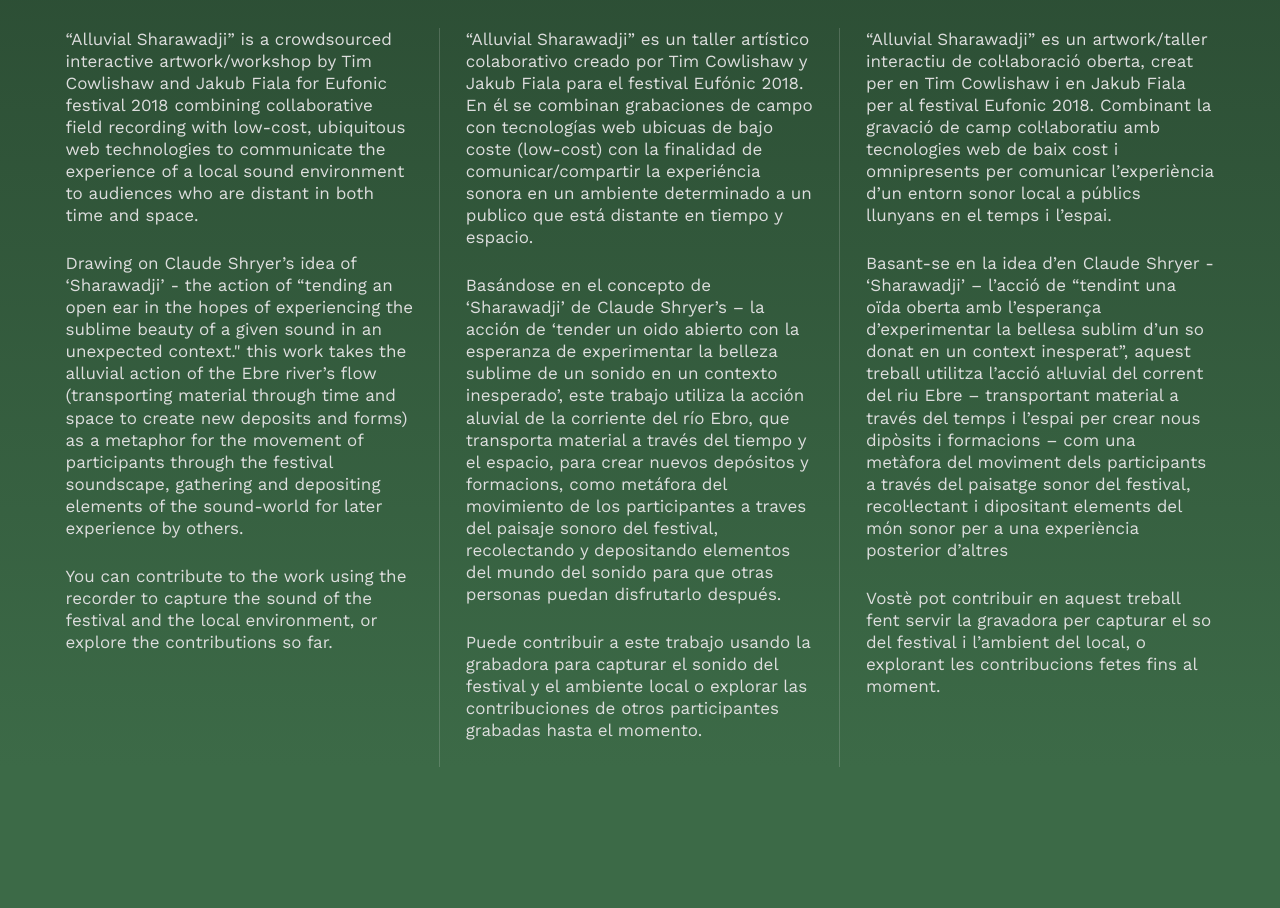
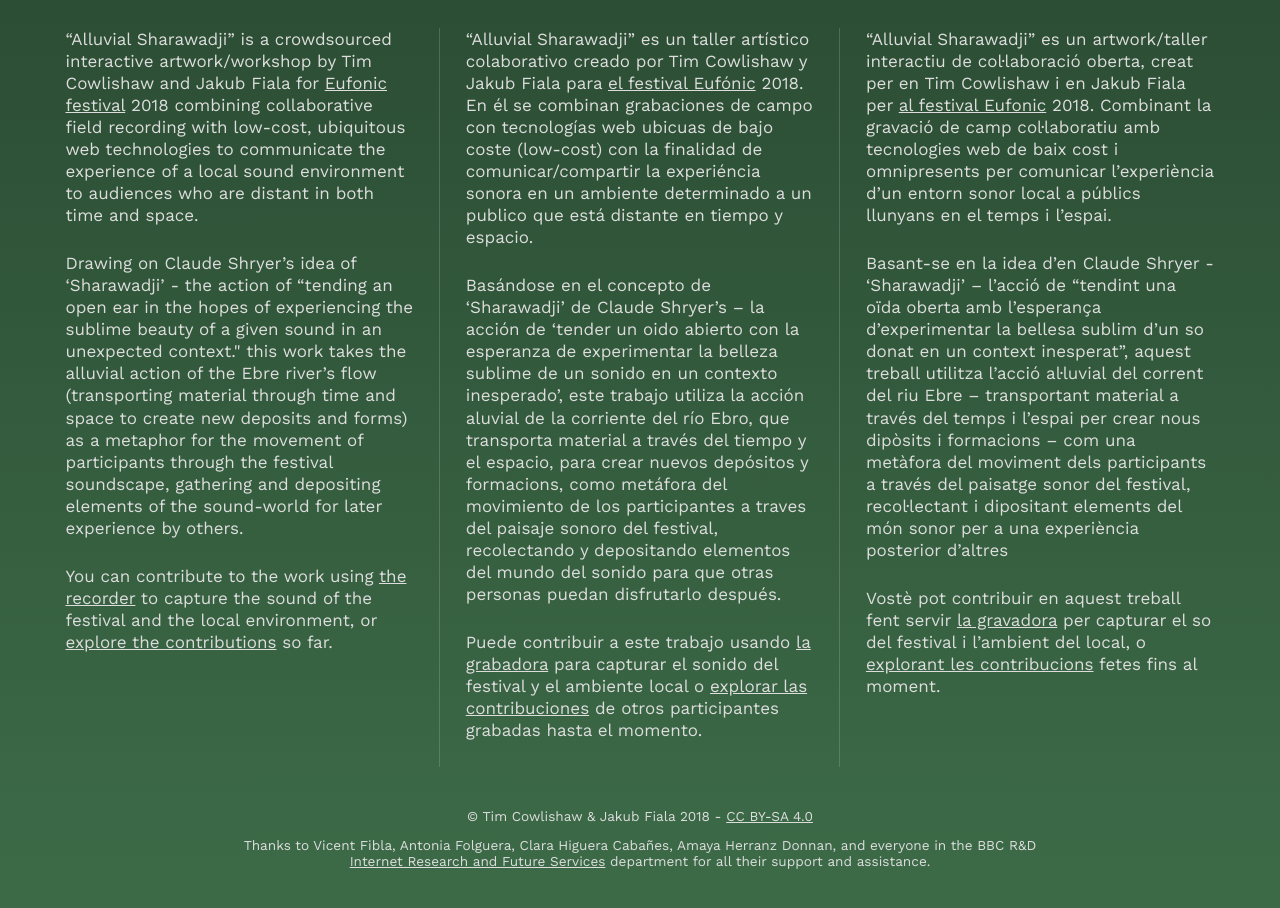
Before and after one commit to jakubfiala/alluvial-sharawadji, a website: page home/index.html in a window 1280 px wide. Shown: the part 746-1654 px from the top of the page. Before the commit the page ends 1538 px from the top, so only its background shows below. Drawn offline with nearby package versions, Linux system fonts and the light colour scheme.

Commit message:
acknowledgements and hyperlinks

```diff
--- a/home/home.css
+++ b/home/home.css
@@ -189,3 +189,10 @@
 nav a:hover {
     background: #357b45;
 }
+
+footer {
+    text-align: center;
+    font-size: 0.8em;
+    width: 66%;
+    margin: 3em auto;
+}
--- a/home/index.html
+++ b/home/index.html
@@ -41,8 +41,8 @@
         </header>
         <main>
             <div class="en-main col" lang="en">
-                <p>
-                    “Alluvial Sharawadji” is a crowdsourced interactive artwork/workshop by Tim Cowlishaw and Jakub Fiala for Eufonic festival 2018 combining collaborative field recording with low-cost, ubiquitous web technologies to communicate the experience of a local sound environment to audiences who are distant in both time and space.
+              <p>
+                “Alluvial Sharawadji” is a crowdsourced interactive artwork/workshop by Tim Cowlishaw and Jakub Fiala for <a href="https://eufonic.net/en/">Eufonic festival</a> 2018 combining collaborative field recording with low-cost, ubiquitous web technologies to communicate the experience of a local sound environment to audiences who are distant in both time and space.
                 </p>
 
                 <p>
@@ -50,13 +50,13 @@
                 </p>
 
                 <p>
-                    You can contribute to the work using the recorder to capture the sound of the festival and the local environment, or explore the contributions so far.
+                  You can contribute to the work using <a href="/recorder">the recorder</a> to capture the sound of the festival and the local environment, or <a href="/viewer">explore the contributions</a> so far.
                 </p>
             </div>
 
             <div class="es-main col" lang="es">
-                <p>
-                    “Alluvial Sharawadji” es un taller artístico colaborativo creado por Tim Cowlishaw y Jakub Fiala para el festival Eufónic 2018. En él se combinan grabaciones de campo con tecnologías web ubicuas de bajo coste (low-cost) con la finalidad de comunicar/compartir la experiéncia sonora en un ambiente determinado a un publico que está distante en tiempo y espacio.
+              <p>
+                “Alluvial Sharawadji” es un taller artístico colaborativo creado por Tim Cowlishaw y Jakub Fiala para <a href="https://eufonic.net/es/">el festival Eufónic</a> 2018. En él se combinan grabaciones de campo con tecnologías web ubicuas de bajo coste (low-cost) con la finalidad de comunicar/compartir la experiéncia sonora en un ambiente determinado a un publico que está distante en tiempo y espacio.
                 </p>
 
                 <p>
@@ -64,13 +64,13 @@
                 </p>
 
                 <p>
-                  Puede contribuir a este trabajo usando la grabadora para capturar el sonido del festival y el ambiente local o explorar las contribuciones de otros participantes grabadas hasta el momento.
+                  Puede contribuir a este trabajo usando <a href="/recorder">la grabadora</a> para capturar el sonido del festival y el ambiente local o <a href="/viewer">explorar las contribuciones</a> de otros participantes grabadas hasta el momento.
                 </p>
             </div>
 
             <div class="ca-main col last" lang="ca">
-                <p>
-                    “Alluvial Sharawadji” es un artwork/taller interactiu de col·laboració oberta, creat per en Tim Cowlishaw i en Jakub Fiala per al festival Eufonic 2018. Combinant la gravació de camp col·laboratiu amb tecnologies web de baix cost i omnipresents per comunicar l’experiència d’un entorn sonor local a públics llunyans en el temps i l’espai.
+              <p>
+                “Alluvial Sharawadji” es un artwork/taller interactiu de col·laboració oberta, creat per en Tim Cowlishaw i en Jakub Fiala per <a href="https://eufonic.net/">al festival Eufonic</a> 2018. Combinant la gravació de camp col·laboratiu amb tecnologies web de baix cost i omnipresents per comunicar l’experiència d’un entorn sonor local a públics llunyans en el temps i l’espai.
                 </p>
 
                 <p>
@@ -78,9 +78,13 @@
                 </p>
 
                 <p>
-                    Vostè pot contribuir en aquest treball fent servir la gravadora per capturar el so del festival i l’ambient del local, o explorant les contribucions fetes fins al moment.
+                  Vostè pot contribuir en aquest treball fent servir <a href="/recorder">la gravadora</a> per capturar el so del festival i l’ambient del local, o <a href="/viewer">explorant les contribucions</a> fetes fins al moment.
                 </p>
             </div>
         </main>
+        <footer>
+          <div class="copyright"><p>&copy; Tim Cowlishaw & Jakub Fiala 2018 - <a href="https://creativecommons.org/licenses/by-sa/4.0/">CC BY-SA 4.0</a></p> </div>
+          <div class="acknowlegements"><p>Thanks to Vicent Fibla, Antonia Folguera, Clara Higuera Cabañes, Amaya Herranz Donnan, and everyone in the BBC R&D <a href="https://www.bbc.co.uk/rd/sections/internet-research-and-future-services">Internet Research and Future Services</a> department for all their support and assistance.</p></div>
+        </footer>
     </body>
 </html>
```
